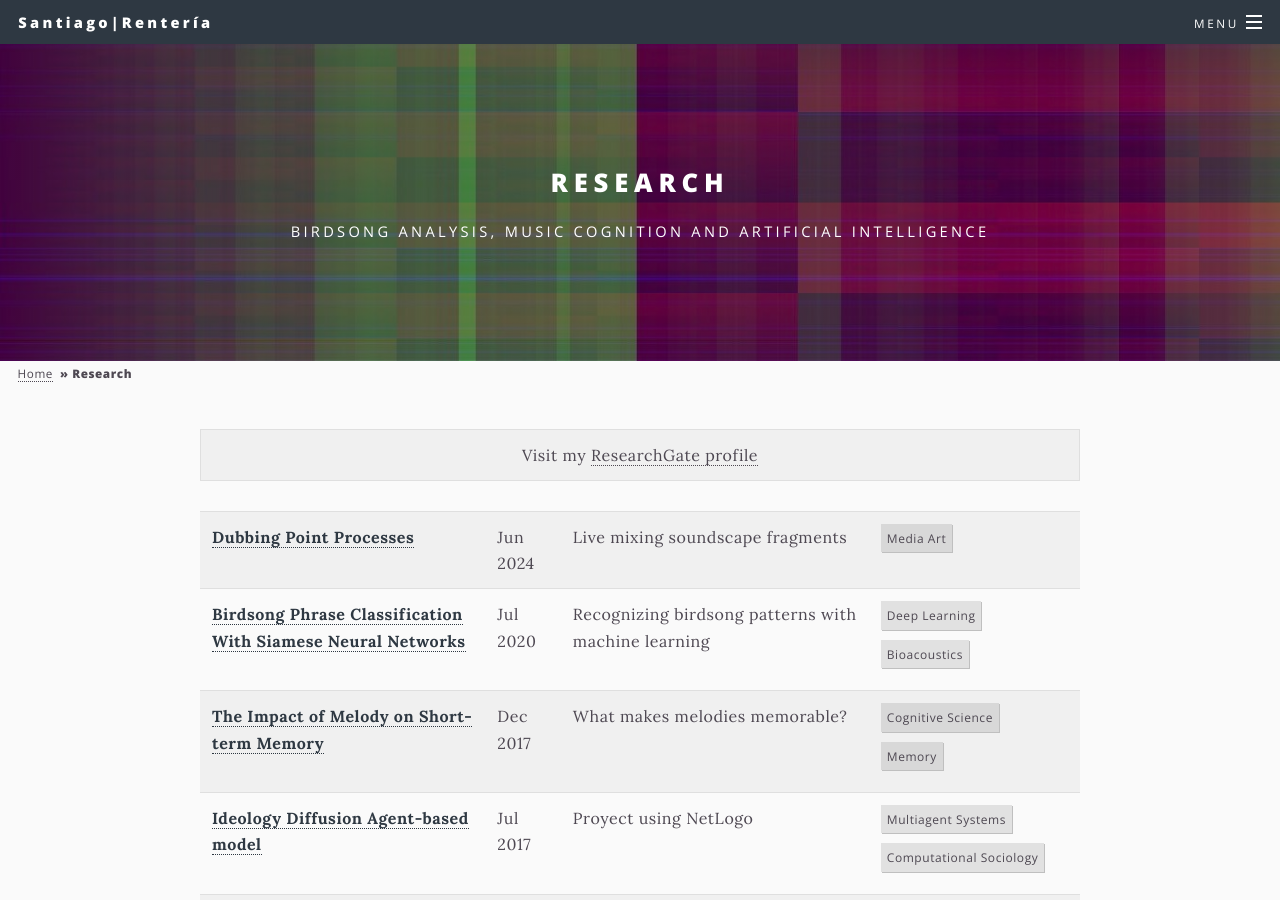
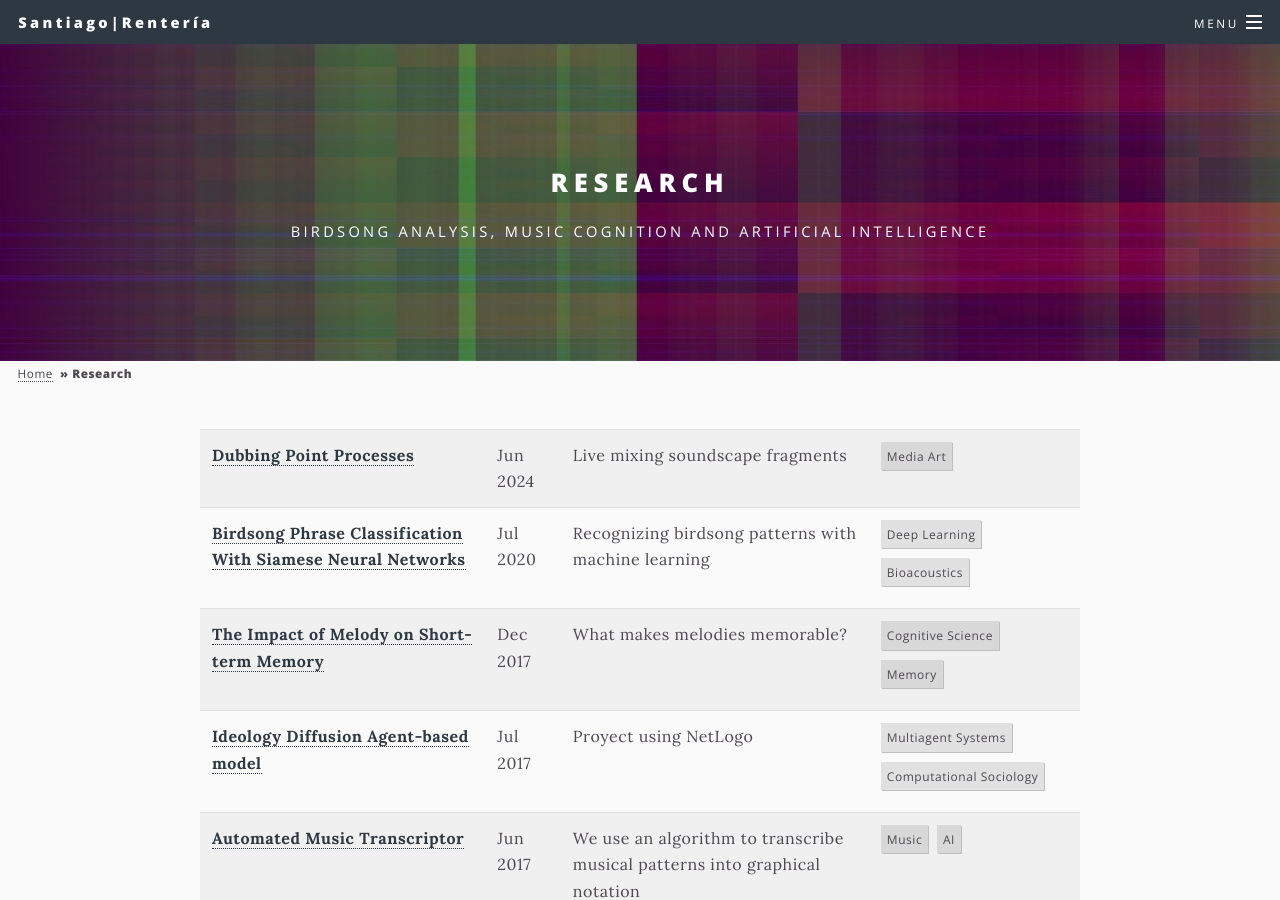
Before and after one commit to hermes2507/renterialab.com, a Jekyll site: the page built from _pages/1_research.html, in a window 1280 px wide and 900 px high. Built offline with Jekyll 4.4.1, drawn with Linux system fonts in a browser that asks for light colours; some of the changed lines change nothing that is shown.

Commit message:
Update _config.yml

```diff
--- a/_config.yml
+++ b/_config.yml
@@ -29,9 +29,9 @@
 # - set the greeting only if you want to display the first green section
 greeting:
   title: Welcome!
-  text: My name is Santiago, I work at the intersection of artificial intelligence and acoustic ecology. I use technology to understand animal acoustic communication and create ecological sound art.
+  text: My name is Santiago, I work at the intersection of computational science and acoustic ecology. I use technology to understand animal acoustic communication and create sound art.
 # - displayed at the bottom
-closing-head: Thanks for visiting
+closing-head: Thank you for visiting
 closing-para: For any inquiries on projects and collaborations feel free to get in touch.
 
 # on all pages (and the first three you list display with greeting, if included)
@@ -39,7 +39,7 @@
   #twitter: https://twitter.com/renatrigiorese
   github: https://github.com/hermes2507/
   linkedin-square: https://www.linkedin.com/in/santiagorenteria/
-  researchgate-square: https://www.researchgate.net/profile/Santiago_Renteria
+  #researchgate-square: https://www.researchgate.net/profile/Santiago_Renteria
   #facebook-official: https://facebook.com/_username_
   #google-plus-square: https://plus.google.com/u/0/+_username_
   #email: /contact/ # you can configure and use this contact page or use your email addy
```
